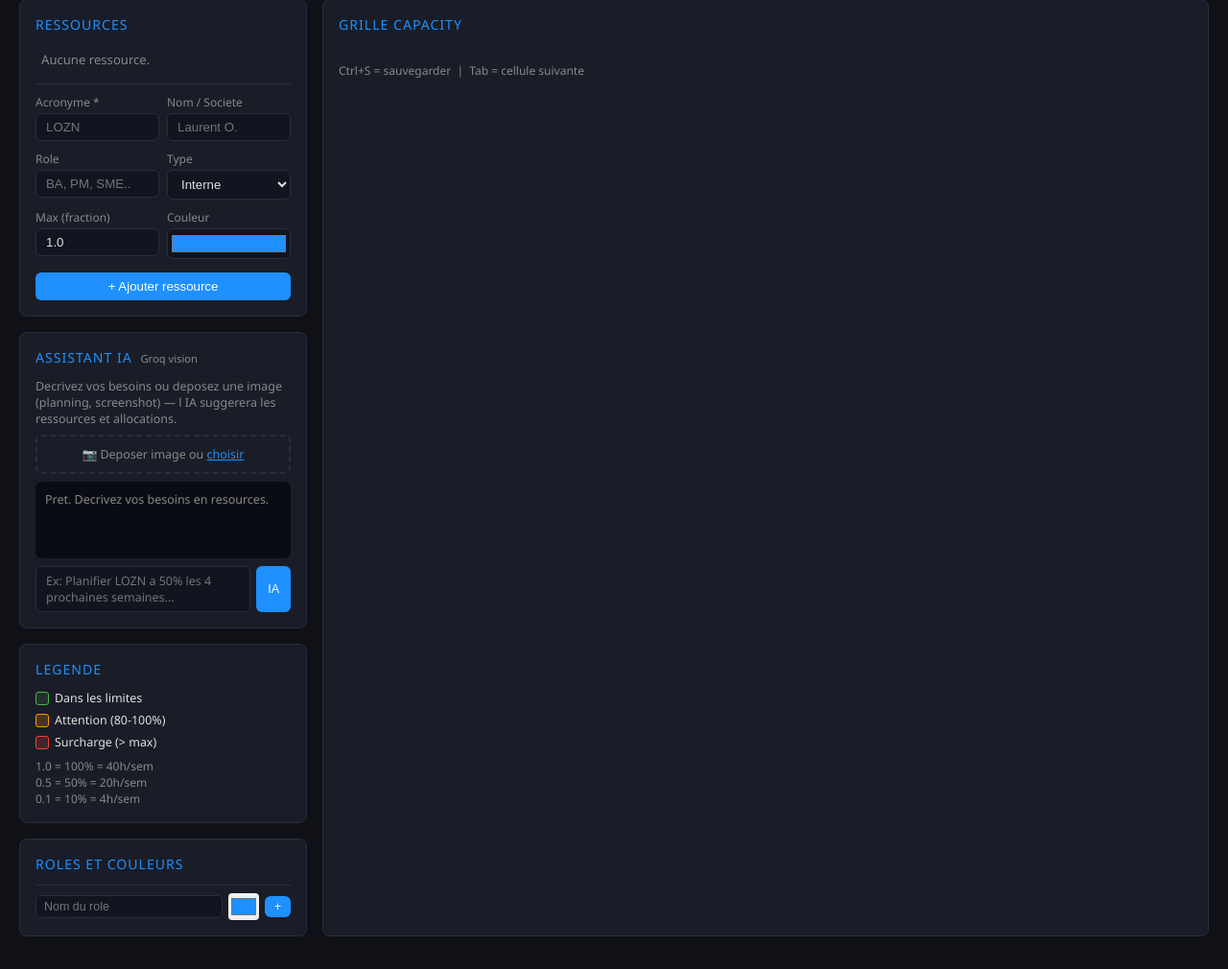
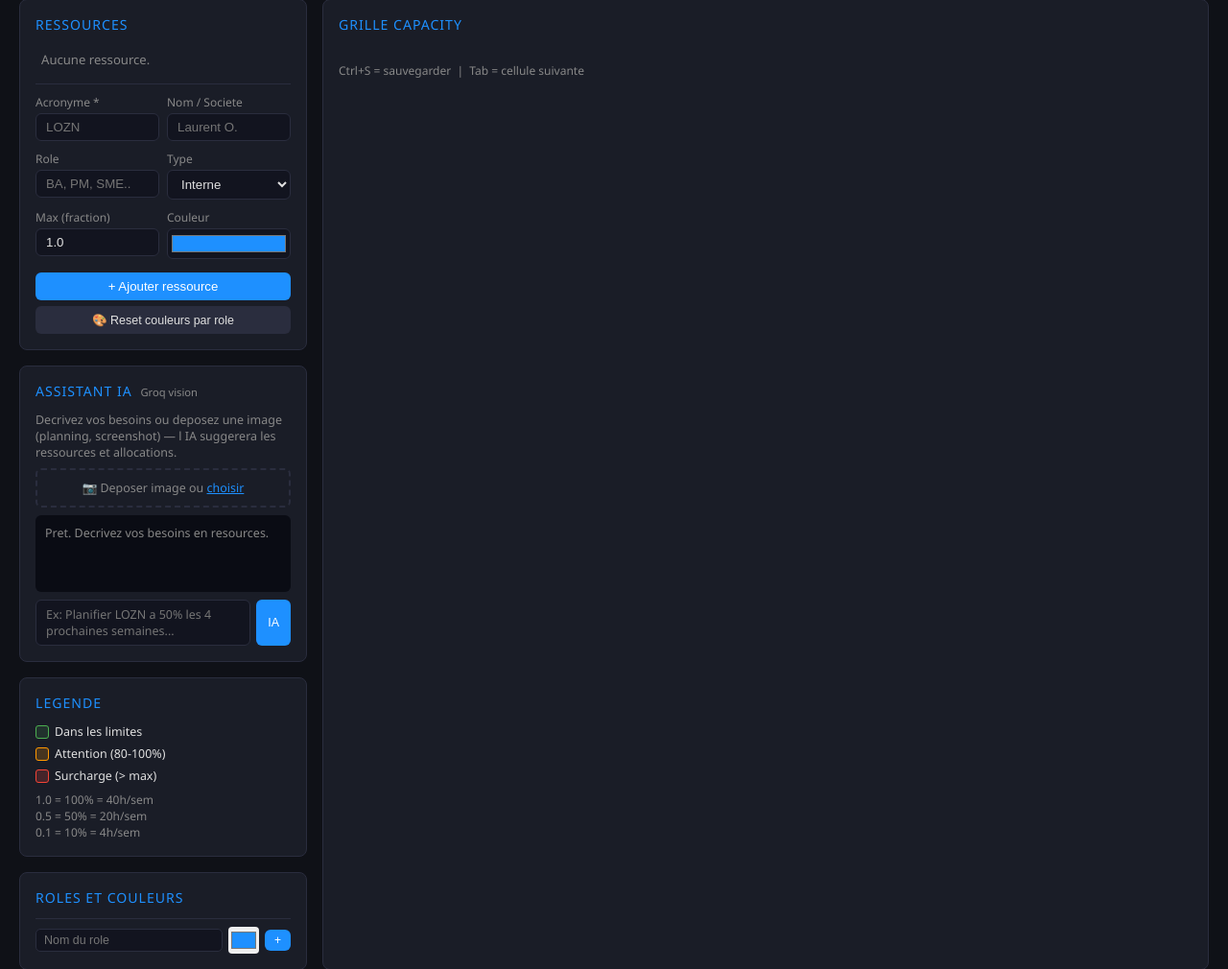
Before and after one commit to beyp/ProjectMind, a Python web app: template templates/capacity.html in a window 1280 px wide. Shown: the part 73-1083 px from the top of the page at 96% size. Run offline with Jinja, Linux system fonts and the light colour scheme; the template is opened without the code that fills it, so the values that code supplies are empty.

Commit message:
feat: add Reset colors by role button in capacity panel

```diff
--- a/templates/capacity.html
+++ b/templates/capacity.html
@@ -149,6 +149,11 @@ header h1{color:var(--accent);font-size:1.05rem;}
         </div>
         <button class="btn btn-p" id="btn-add-res" style="width:100%;margin-top:4px;">
           + Ajouter ressource
+        </button>
+        <button class="btn btn-n" id="btn-reset-colors"
+          style="width:100%;margin-top:6px;font-size:0.78rem;"
+          title="Remet les couleurs selon la palette de roles">
+          &#x1F3A8; Reset couleurs par role
         </button>
       </div>
     </div>
@@ -536,6 +541,24 @@ document.addEventListener('DOMContentLoaded', function() {
   refreshRoleDatalist('roles-list-edit');
 
   // Ajouter ressource
+  // Reset couleurs par rôle
+  var btnResetColors = document.getElementById('btn-reset-colors');
+  if (btnResetColors) {
+    btnResetColors.addEventListener('click', function() {
+      if (!confirm('Remettre les couleurs de toutes les ressources selon leur role ?')) return;
+      fetch('/api/projects/' + PID + '/resources/reset-colors', { method: 'POST' })
+      .then(function(r) { return r.json(); })
+      .then(function(d) {
+        if (d.ok) {
+          btnResetColors.textContent = d.message;
+          btnResetColors.style.background = 'var(--green)';
+          btnResetColors.style.color = 'white';
+          setTimeout(function() { location.reload(); }, 1500);
+        }
+      });
+    });
+  }
+
   document.getElementById('btn-add-res').addEventListener('click', function() {
     var acro = document.getElementById('r-acro').value.trim().toUpperCase();
     if (!acro) { alert('Acronyme obligatoire'); return; }
```
